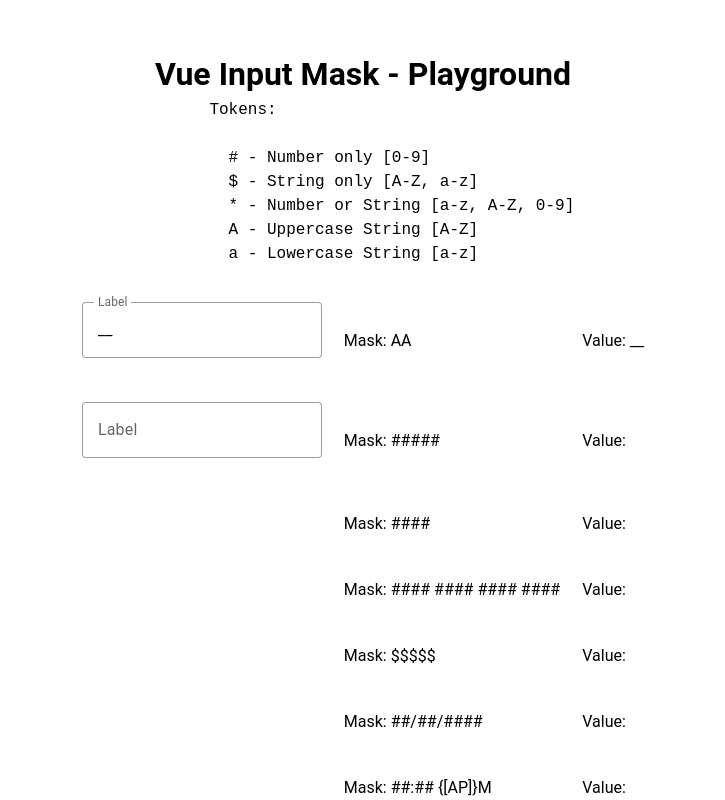
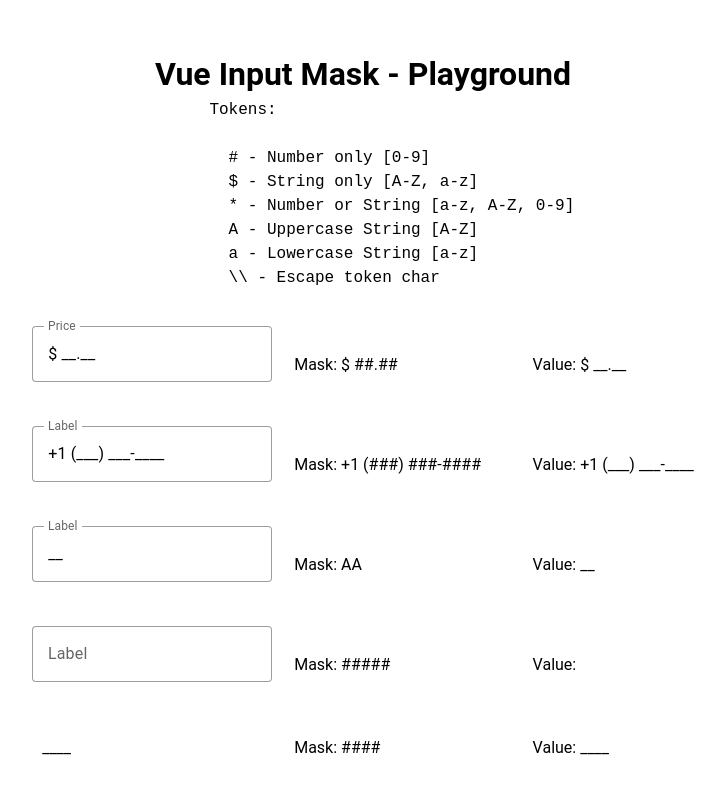
Before and after one commit to Open-Tech-Foundation/vue-input-mask, a Vue app in the folder apps/playground/: page / in a window 1280 px wide. Shown: the top 800 px of the page, without its empty margins (277-1002 px from the left). Built offline with nearby package versions, Linux system fonts and the light colour scheme.

Commit message:
Add escaping token chars in mask

```diff
--- a/apps/playground/src/App.vue
+++ b/apps/playground/src/App.vue
@@ -9,7 +9,9 @@
   stringOnly: "",
   date: "",
   time: "",
-  upper: ""
+  upper: "",
+  usPhone: "",
+  price: "",
 });
 </script>
 
@@ -24,13 +26,38 @@
         * - Number or String [a-z, A-Z, 0-9]
         A - Uppercase String [A-Z]
         a - Lowercase String [a-z]
+        \\ - Escape token char
     </pre>
     <table>
       <tbody>
         <tr>
           <td>
             <v-text-field
-              v-mask="{mask: 'AA'}"
+              v-mask="{ mask: '\\$ ##.##' }"
+              label="Price"
+              variant="outlined"
+              v-model="state.price"
+            ></v-text-field>
+          </td>
+          <td>Mask: $ ##.##</td>
+          <td>Value: {{ state.price }}</td>
+        </tr>
+        <tr>
+          <td>
+            <v-text-field
+              v-mask="{ mask: '+1 (###) ###-####' }"
+              label="Label"
+              variant="outlined"
+              v-model="state.usPhone"
+            ></v-text-field>
+          </td>
+          <td>Mask: +1 (###) ###-####</td>
+          <td>Value: {{ state.usPhone }}</td>
+        </tr>
+        <tr>
+          <td>
+            <v-text-field
+              v-mask="{ mask: 'AA' }"
               label="Label"
               variant="outlined"
               v-model="state.upper"
@@ -53,7 +80,7 @@
         </tr>
         <tr>
           <td>
-            <input v-mask="'####'" v-model="state.numberOnly" />
+            <input  v-mask="{ mask: '####' }" v-model="state.numberOnly" />
           </td>
           <td>Mask: ####</td>
           <td>Value: {{ state.numberOnly }}</td>
--- a/package.json
+++ b/package.json
@@ -1,6 +1,7 @@
 {
   "private": true,
   "scripts": {
-    "play": "pnpm run dev --filter=playground"
+    "play": "pnpm run --filter=playground dev",
+    "cy": "pnpm run --filter=vue-input-mask cy"
   }
 }
--- a/packages/vue-input-mask/src/vMask.js
+++ b/packages/vue-input-mask/src/vMask.js
@@ -16,18 +16,20 @@
   for (let i = 0; i < maskPattern.length; i++) {
     let char = newVal[i];
     const token = maskPattern[i];
-    const tokenObj = tokens[token];
-    if (!tokenObj) {
+
+    if (typeof token === "string") {
       str += token;
       continue;
     }
-    const regExp = new RegExp(tokenObj.pattern);
+
     if (!char || char === maskChar) {
       str += maskChar;
       continue;
     }
-    if (tokenObj.transform) {
-      char = tokenObj.transform(char);
+
+    const regExp = new RegExp(token.pattern);
+    if (token.transform) {
+      char = token.transform(char);
     }
     str += regExp.test(char) ? char : maskChar;
   }
@@ -35,12 +37,34 @@
   return str;
 }
 
+function parseMask(mask = []) {
+  const arr = [];
+
+  for (let i = 0; i < mask.length; i++) {
+    const c = mask[i];
+    if (Object.keys(tokens).includes(c)) {
+      arr.push(tokens[c]);
+      continue;
+    }
+
+    if (c === "\\") {
+      arr.push(mask[i + 1]);
+      i++;
+      continue;
+    }
+
+    arr.push(c);
+  }
+
+  return arr;
+}
+
 export default {
   mounted: (el, binding) => {
     const input =
       el instanceof HTMLInputElement ? el : el.querySelector("input");
     const options = {
-      maskPattern: binding.value.mask || "",
+      maskPattern: parseMask(binding.value.mask),
     };
     let curInputVal = "";
 
@@ -66,18 +90,35 @@
     function isValidInput(char, curPos) {
       let c = char;
       const token = options.maskPattern[curPos];
-      const tokenObj = tokens[token];
 
-      if (!tokenObj) return;
+      if (!token) return;
 
-      if (tokenObj.transform) {
-        c = tokenObj.transform(c);
+      if (token.transform) {
+        c = token.transform(c);
       }
 
-      return new RegExp(tokenObj.pattern).test(c);
+      return new RegExp(token.pattern).test(c);
     }
 
+    // Init with placeholders
     setInputVal(mask(input.value, options.maskPattern));
+
+    function setCursorPos(e) {
+      const pos = input.value.indexOf(maskChar);
+      if (pos !== -1) {
+        nextTick(() => {
+          e.target.setSelectionRange(pos, pos);
+        });
+      }
+    }
+
+    input.addEventListener("focus", (e) => {
+      setCursorPos(e);
+    });
+
+    input.addEventListener("click", (e) => {
+      setCursorPos(e);
+    });
 
     el.addEventListener("input", (e) => {
       const prevInputVal = curInputVal;
@@ -95,16 +136,11 @@
         } else {
           setInputVal(curInputVal);
         }
-        const nextCursorPos = getNextCursorPos(selectionStart, prevInputVal);
-        nextTick(() => {
-          e.target.setSelectionRange(nextCursorPos, nextCursorPos);
-        });
+        setCursorPos(e);
       }
 
       switch (e.inputType) {
         case "":
-          handleInsert();
-          break;
         case "insertText":
           handleInsert();
           break;
```
Also changed, not shown: 1 other file (tests, documents, lock files or other folders).
